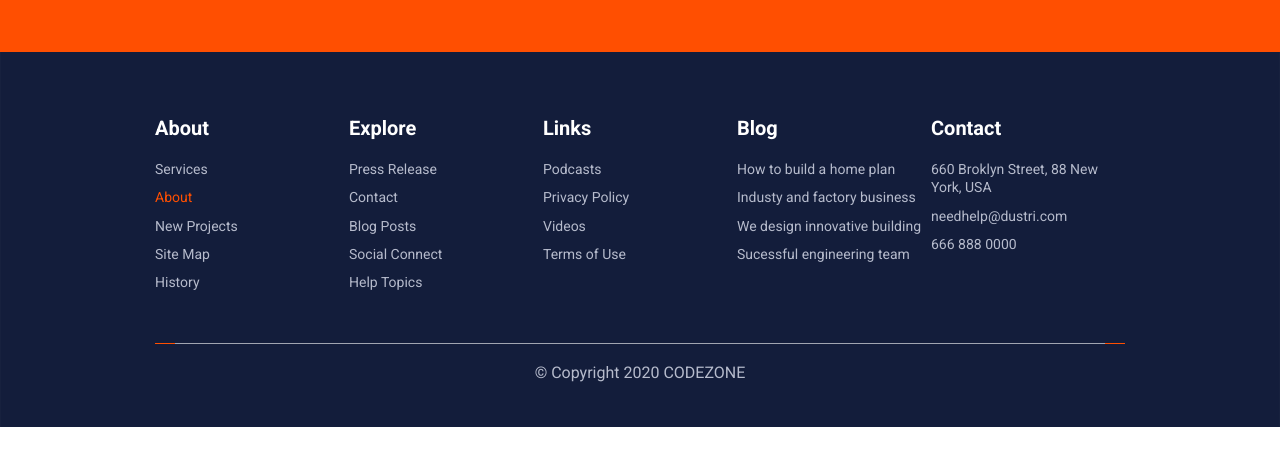
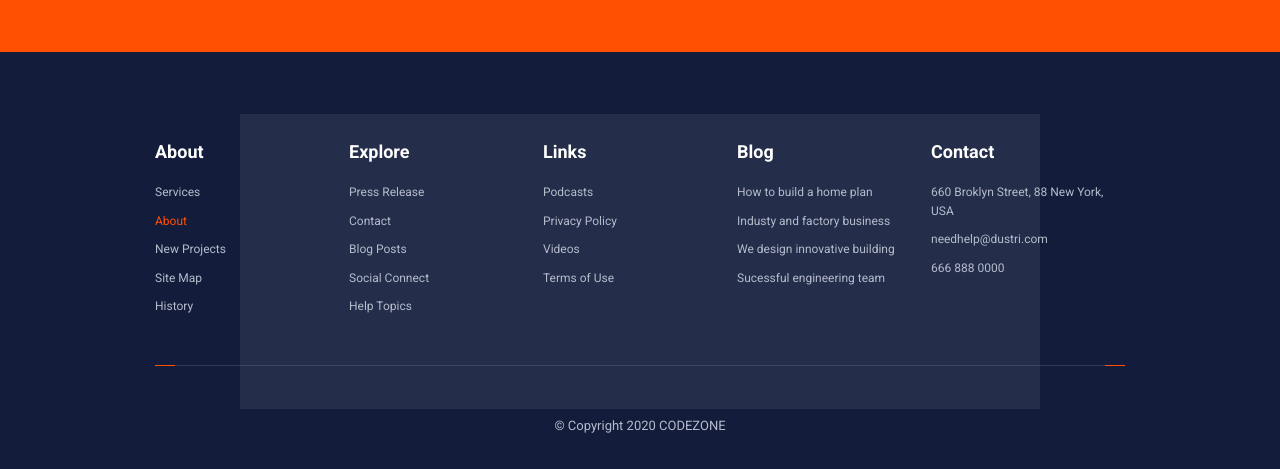
Before and after one commit to vitalsiigns2112/desafio, an Angular app: page / in a window 1280 px wide. Shown: the part 2899-3368 px from the top of the page. Before the commit the page ends 3326 px from the top, so only its background shows below. Built offline with nearby package versions, Linux system fonts and the light colour scheme.

Commit message:
Mais ajustes finos

```diff
--- a/src/app/footer/footer.component.html
+++ b/src/app/footer/footer.component.html
@@ -12,6 +12,10 @@
     </div>
 
     <footer class="footer__inner__rodape">
+      <div class="footer__inner__rodape__bg-container">
+        <div class="footer__inner__rodape__bg-container__box"></div>
+      </div>
+
       <div class="footer__inner__rodape__content container">
 
         <div class="footer__inner__rodape__content__boxes">
--- a/src/app/footer/footer.component.scss
+++ b/src/app/footer/footer.component.scss
@@ -38,8 +38,26 @@
       min-height: 590px;
       padding-bottom: 25px;
 
+      &__bg-container {
+        position: absolute;
+        width: 100vw;
+        height: 420px;
+        display: flex;
+        flex-direction: column;
+        justify-content: center;
+        display: none;
+        &__box {
+          width: 800px;
+          height: 295px;
+          background: rgba(255, 255, 255, 0.07);
+          margin: 0 auto;
+        }
+      }
+
       &__content {
         padding: 0 15px;
+        position: relative;
+        z-index: 2;
 
         &__boxes {
           display: flex;
@@ -78,7 +96,7 @@
           z-index: 1;
           width: 100%;
           height: 2px;
-          border-bottom: 1px solid rgba(255, 255, 255, 0.6);
+          border-bottom: 1px solid rgba(255, 255, 255, 0.12);
           &__line {
             position: absolute;
             z-index: 2;
@@ -221,12 +239,33 @@
       }
 
       &__rodape {
+        min-height: 420px;
+        &__bg-container {
+          display: flex;
+        }
         &__content {
           &__boxes {
             &__col {
               width: 20%;
-              margin-top: 65px;
+              margin-top: 90px;
+
+              &__title {
+                font-size: 18px;
+              }
+
+              &__list {
+                &__item {
+                  &__link {
+                    font-size: 12px;
+                  }
+                }
+              }
             }
+          }
+
+          &__copyright {
+            font-size: 13px;
+            margin-top: 53px;
           }
         }
       }
--- a/src/app/form/form.component.ts
+++ b/src/app/form/form.component.ts
@@ -70,12 +70,12 @@ export class FormComponent implements OnInit {
   onSubmit() {
 
     // Esse código não vai ser chamado porque a validação tá sendo feita pelo método setCustomValidity()
-    // Caso queira verificar a validação básica só com javascript, é só tirar o atributo required dos campo input e textarea
+    // Caso queira verificar a validação básica só com javascript, é só tirar o atributo required dos campo input e textarea e trocar o type do input email pra "text"
 
     // Expressão regular pra validar email
     const re = /^(([^<>()[\]\\.,;:\s@\"]+(\.[^<>()[\]\\.,;:\s@\"]+)*)|(\".+\"))@((\[[0-9]{1,3}\.[0-9]{1,3}\.[0-9]{1,3}\.[0-9]{1,3}\])|(([a-zA-Z\-0-9]+\.)+[a-zA-Z]{2,}))$/;
 
-    //const rp = /^[\+]?[(]?[0-9]{3}[)]?[-\s\.]?[0-9]{3}[-\s\.]?[0-9]{4,6}$/im;
+    // Expressão regular pra validar telefone
     const rp = /[0-9]{4}-[0-9]{4}$/;
 
     if(this.inputName.value == "") {
```
